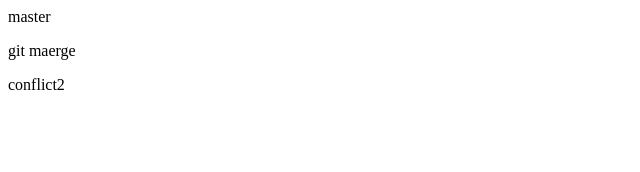
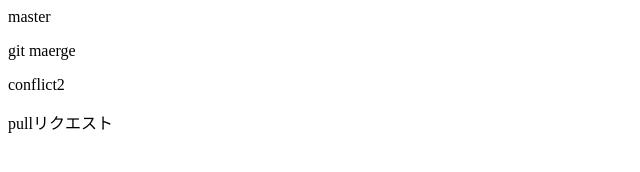
Before and after one commit to ffukun39/untitled1, a plain HTML site: page index.html in a window 1280 px wide. Shown: the whole page, without its empty margins (0-640 px from the left). Drawn offline with Linux system fonts and the light colour scheme.

Commit message:
pullrequestを追記

```diff
--- a/index.html
+++ b/index.html
@@ -1,3 +1,4 @@
 <p>master</p>
 <p>git maerge</p>
 <p>conflict2</p>
+<p>pullリクエスト</p>
```
